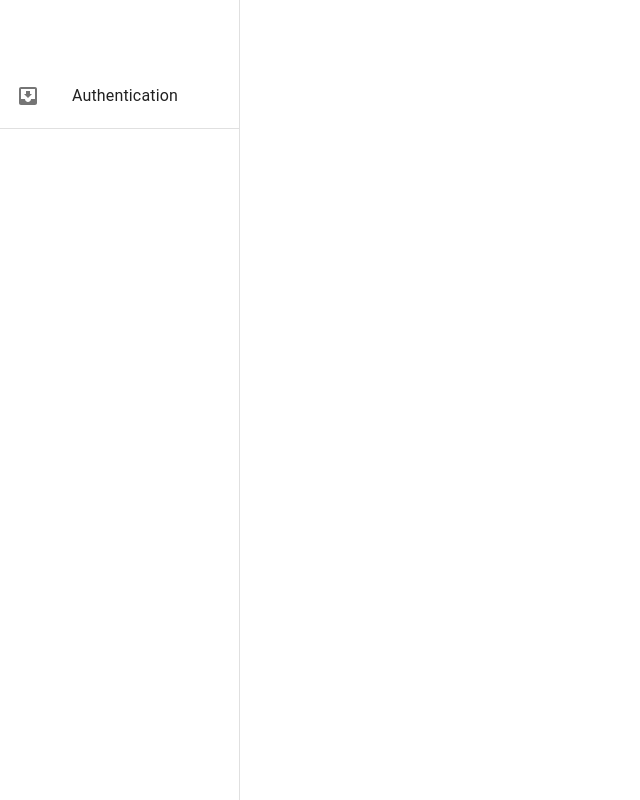
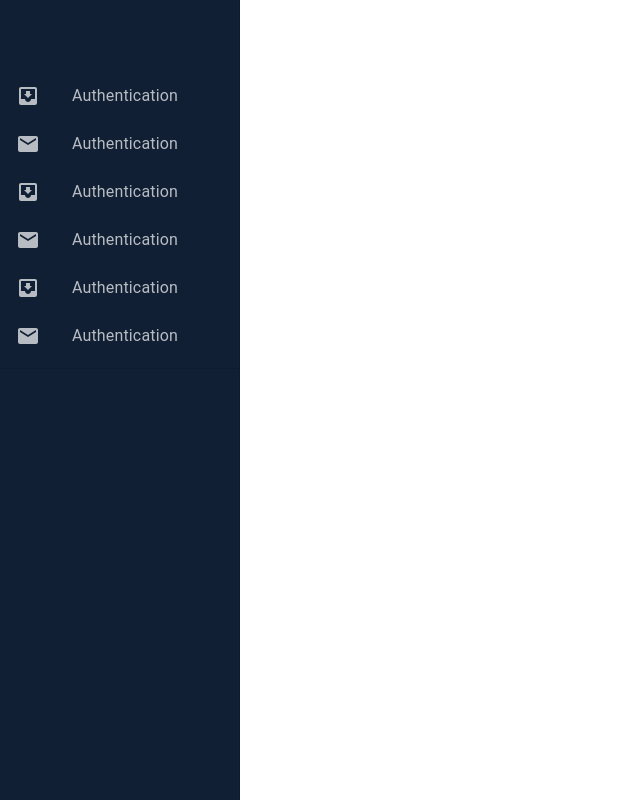
Before and after one commit to Mattarek/react-materialUI-practice, a React (Vite) app: page / in a window 1280 px wide. Shown: the whole page, without its empty margins (0-640 px from the left). Built offline with nearby package versions, Linux system fonts and the light colour scheme.

Commit message:
Routes added

```diff
--- a/src/components/Navbar/Navbar.tsx
+++ b/src/components/Navbar/Navbar.tsx
@@ -23,6 +23,8 @@ export const Navbar = () => {
                 [`& .MuiDrawer-paper`]: {
                     width: drawerWidth,
                     boxSizing: 'border-box',
+                    backgroundColor: '#101F33',
+                    color: 'rgba(255, 255, 255,0.7)',
                 },
             }}
             anchor='left'>
@@ -34,7 +36,8 @@ export const Navbar = () => {
                             key={id}
                             disablePadding>
                             <ListItemButton>
-                                <ListItemIcon>
+                                <ListItemIcon
+                                    sx={{ color: 'rgba(255, 255, 255,0.7)' }}>
                                     {id % 2 === 0 ? (
                                         <InboxIcon />
                                     ) : (
--- a/src/components/constants/navbarItems.tsx
+++ b/src/components/constants/navbarItems.tsx
@@ -12,4 +12,34 @@ export const mainNavbarItems: NavbarItem[] = [
         label: 'Authentication',
         route: 'route',
     },
+    {
+        id: 1,
+        icon: '',
+        label: 'Authentication',
+        route: 'route',
+    },
+    {
+        id: 2,
+        icon: '',
+        label: 'Authentication',
+        route: 'route',
+    },
+    {
+        id: 3,
+        icon: '',
+        label: 'Authentication',
+        route: 'route',
+    },
+    {
+        id: 4,
+        icon: '',
+        label: 'Authentication',
+        route: 'route',
+    },
+    {
+        id: 5,
+        icon: '',
+        label: 'Authentication',
+        route: 'route',
+    },
 ];
--- a/src/main.tsx
+++ b/src/main.tsx
@@ -1,9 +1,15 @@
 import React from 'react';
 import ReactDOM from 'react-dom/client';
 import App from './App.tsx';
+import { BrowserRouter, Routes, Route } from 'react-router-dom';
 
 ReactDOM.createRoot(document.getElementById('root')!).render(
-    <React.StrictMode>
-        <App />
-    </React.StrictMode>,
+    <BrowserRouter>
+        <Routes>
+            <Route
+                path='/'
+                element={<App />}
+            />
+        </Routes>
+    </BrowserRouter>,
 );
```
